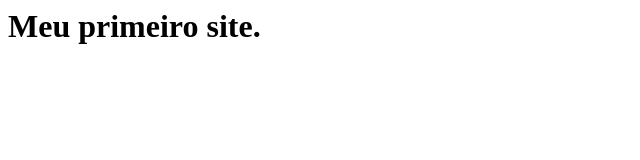
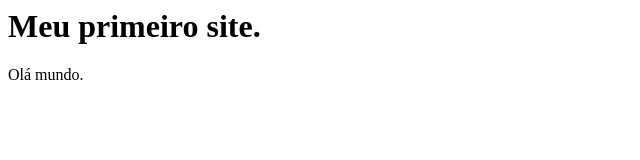
Before and after one commit to oedipooliveira/primeiro-site, a plain HTML site: page index.html in a window 1280 px wide. Shown: the full height of the page, 0-640 px from the left. Drawn offline with Linux system fonts and the light colour scheme.

Commit message:
Adicionei um parágrafo

```diff
--- a/index.html
+++ b/index.html
@@ -1 +1,2 @@
 <h1>Meu primeiro site.</h1>
+<p>Olá mundo.</p>
```
